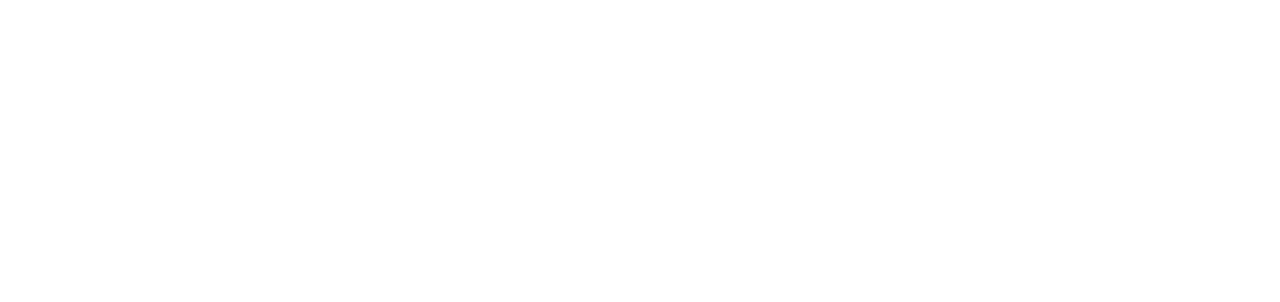
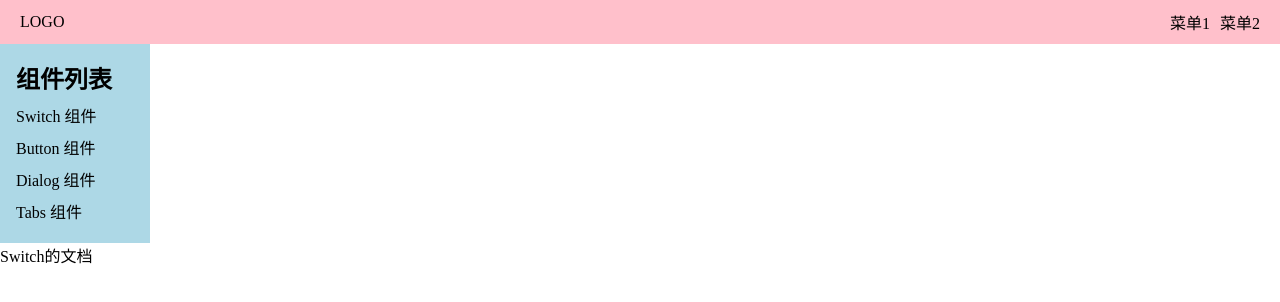
Before and after one commit to wondershare36/king-ui, a Vue app: page /#/doc/switch in a window 1280 px wide. Before the commit this address led to /#/doc/button. Shown: the top 302 px of the page. Built offline with nearby package versions, Linux system fonts and the light colour scheme.

Commit message:
路由切换之后关闭aside

```diff
--- a/src/App.vue
+++ b/src/App.vue
@@ -4,6 +4,7 @@
 
 <script lang="ts">
 import {ref, provide} from 'vue';
+import {router} from './router';
 
 export default {
   name: 'App',
@@ -12,6 +13,10 @@
     console.log(width);
     const menuVisible = ref(width >= 500);
     provide('menuVisible', menuVisible);
+    router.afterEach(()=>{
+      if(width < 500)
+      menuVisible.value=false
+    })
   }
 };
 </script>
--- /dev/null
+++ b/src/components/SwitchDemo.vue
@@ -0,0 +1,15 @@
+<template>
+  <div>
+    Switch的文档
+  </div>
+</template>
+
+<script>
+export default {
+name: "SwitchDemo"
+}
+</script>
+
+<style scoped>
+
+</style>
--- a/src/components/Topnav.vue
+++ b/src/components/Topnav.vue
@@ -1,6 +1,6 @@
 <template>
   <div class="topnav">
-    <div class="logo" >LOGO</div>
+    <router-link to="/" class="logo">LOGO</router-link>
     <ul class="menu">
       <li>菜单1</li>
       <li>菜单2</li>
--- a/src/main.ts
+++ b/src/main.ts
@@ -1,19 +1,8 @@
 import {createApp} from 'vue';
 import App from './App.vue';
 import './index.css';
-import {createWebHashHistory, createRouter} from 'vue-router';
-import Home from './views/Home.vue'
-import Doc from './views/Doc.vue'
+import {router} from './router';
 
-const history = createWebHashHistory();
-const router = createRouter({
-  history:history,
-  routes:[
-    {path:'/',component:Home},
-    {path:'/doc',component:Doc}
-  ]
-});
-
-const app =createApp(App)
-app.use(router)
-app.mount('#app')
+const app = createApp(App);
+app.use(router);
+app.mount('#app');
--- /dev/null
+++ b/src/router.ts
@@ -0,0 +1,19 @@
+import {createRouter, createWebHashHistory} from 'vue-router';
+import Home from './views/Home.vue';
+import Doc from './views/Doc.vue';
+import SwitchDemo from './components/SwitchDemo.vue';
+const history = createWebHashHistory();
+export const router = createRouter({
+  history: history,
+  routes: [
+    {path: '/', component: Home},
+    {
+      path: '/doc', component: Doc, children: [
+        {path: 'switch', component: SwitchDemo}
+      ]
+    }
+  ]
+});
+router.afterEach(()=>{
+  console.log('路由切换了');
+})
--- a/src/views/Doc.vue
+++ b/src/views/Doc.vue
@@ -1,10 +1,6 @@
 <template>
   <div>
     <Topnav/>
-    <div class="topnav">
-      <div class="logo"></div>
-      <div class="menu"></div>
-    </div>
     <div class="content">
       <aside v-if="menuVisible">
         <h2>组件列表</h2>
@@ -23,7 +19,9 @@
           </li>
         </ol>
       </aside>
-      <main>主内容</main>
+      <main>
+        <router-view></router-view>
+      </main>
     </div>
   </div>
 </template>
```
